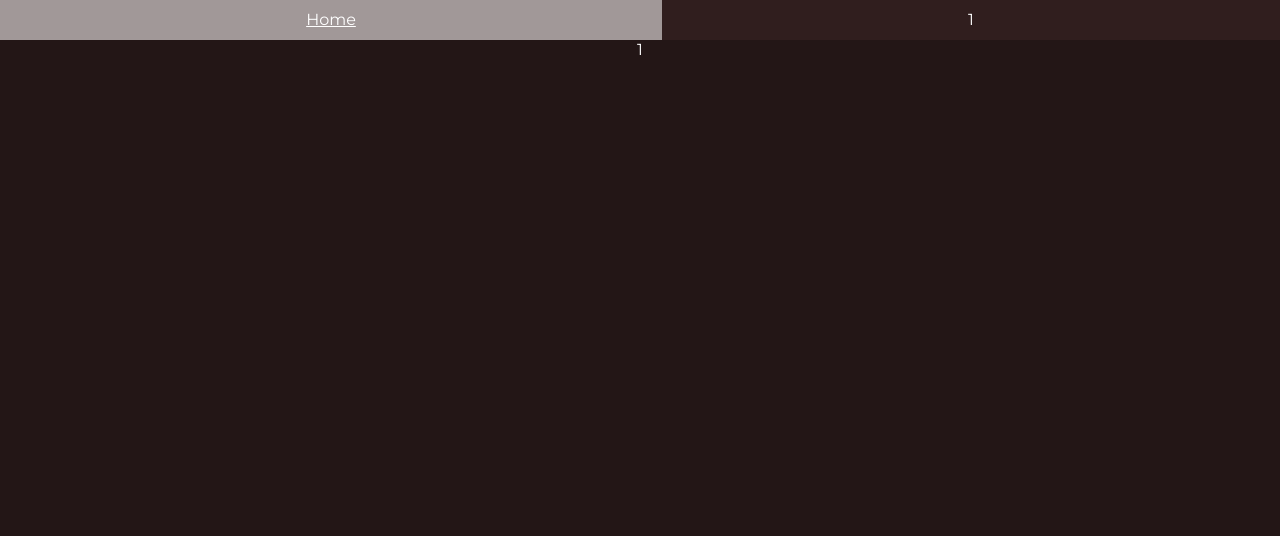
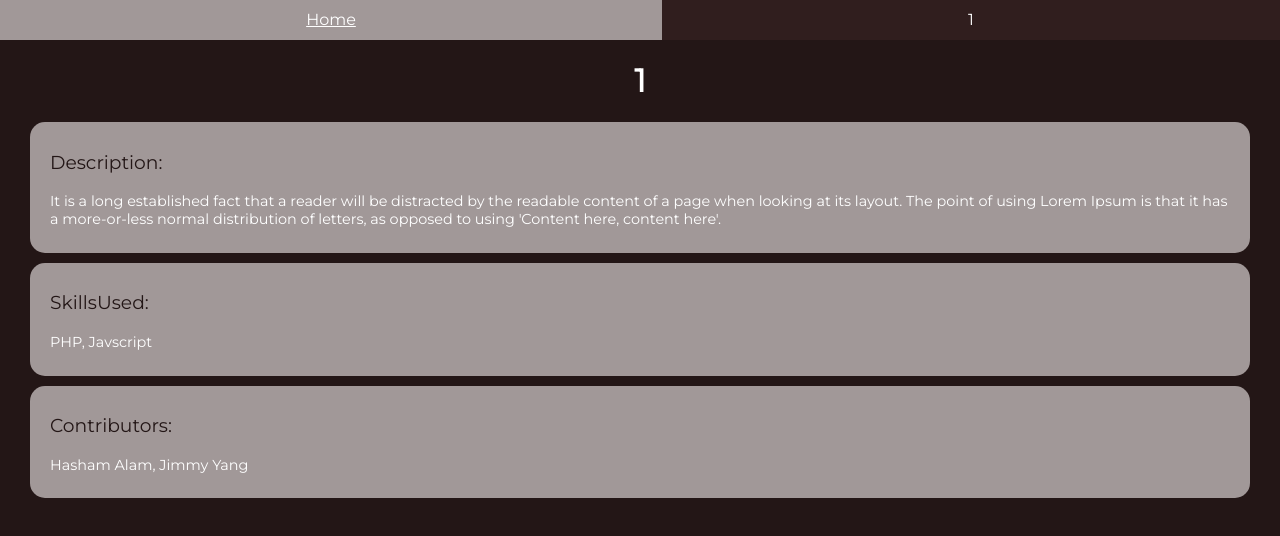
Before and after one commit to hasham7861/hasham-portfolio-v2, a React (Create React App) app in the folder client/: page /project/1 in a window 1280 px wide. Shown: the top 536 px of the page. Built offline with nearby package versions, Linux system fonts and the light colour scheme.

Commit message:
Added cards inside projectScreen

```diff
--- a/client/src/components/Project/Project.scss
+++ b/client/src/components/Project/Project.scss
@@ -3,15 +3,15 @@
     height: 100px;
     border-radius: 15px;
     padding: 10px 30px;
-}
 
     p{
-    /* margin:0; */
         line-height: 20px;
         font-size:13px;
         overflow: hidden;
         white-space: nowrap;
         text-overflow: ellipsis;
+    }
+
 }
 
 
--- a/client/src/components/ProjectNavbar/ProjectNavbar.scss
+++ b/client/src/components/ProjectNavbar/ProjectNavbar.scss
@@ -23,7 +23,6 @@
     .NavLinkActive{
         background-color:#301e1e;
 
-
     }
 
 
--- a/client/src/containers/ProjectScreen/ProjectScreen.js
+++ b/client/src/containers/ProjectScreen/ProjectScreen.js
@@ -1,9 +1,13 @@
 import React, { Component } from 'react';
 import ProjectNavbar from '../../components/ProjectNavbar/ProjectNavbar';
+import './ProjectScreen.scss';
 
 class ProjectScreen extends Component {
 
     projectName = "";
+    projectDescription = "It is a long established fact that a reader will be distracted by the readable content of a page when looking at its layout. The point of using Lorem Ipsum is that it has a more-or-less normal distribution of letters, as opposed to using 'Content here, content here'.";
+    projectSkillsUsed = "PHP, Javscript";
+    projectContributors = "Hasham Alam, Jimmy Yang";
     constructor({props, match}){
         super(props);
         this.projectName = match.params.id;
@@ -12,8 +16,22 @@ class ProjectScreen extends Component {
     render(){
         return (
             <>
-            <ProjectNavbar projectRoute={this.projectName}/>
-            <div>{this.projectName}</div>
+                <ProjectNavbar projectRoute={this.projectName}/>
+                <div className="ProjectScreen">
+                    <h1>{this.projectName}</h1>
+                    <section className="Description">
+                        <h3>Description</h3>
+                        <p>{this.projectDescription}</p>
+                    </section>
+                    <section className="SkillsUsed">
+                        <h3>SkillsUsed</h3>
+                        <p>{this.projectSkillsUsed}</p>
+                    </section>
+                    <section className="Contributors">
+                        <h3>Contributors</h3>
+                        <p>{this.projectContributors}</p>
+                    </section>
+                </div>
             </>
         )
     }
--- /dev/null
+++ b/client/src/containers/ProjectScreen/ProjectScreen.scss
@@ -0,0 +1,27 @@
+@import '../../colors.scss';
+
+.ProjectScreen{
+    h1{
+        text-transform: uppercase;
+    }
+
+    section{
+        background-color: $navbarColor;
+        margin: 10px 30px;
+        padding: 10px 20px;
+        border-radius: 15px;
+
+        h3{
+            text-align: left;
+            color: $backgroundColor;
+            &:after{
+                content: ":";
+            }
+        }
+
+        p{
+            font-size:0.9em;
+            text-align: left;
+        }
+    }
+}
```
Lines whose indentation alone changed are shown as unchanged.
